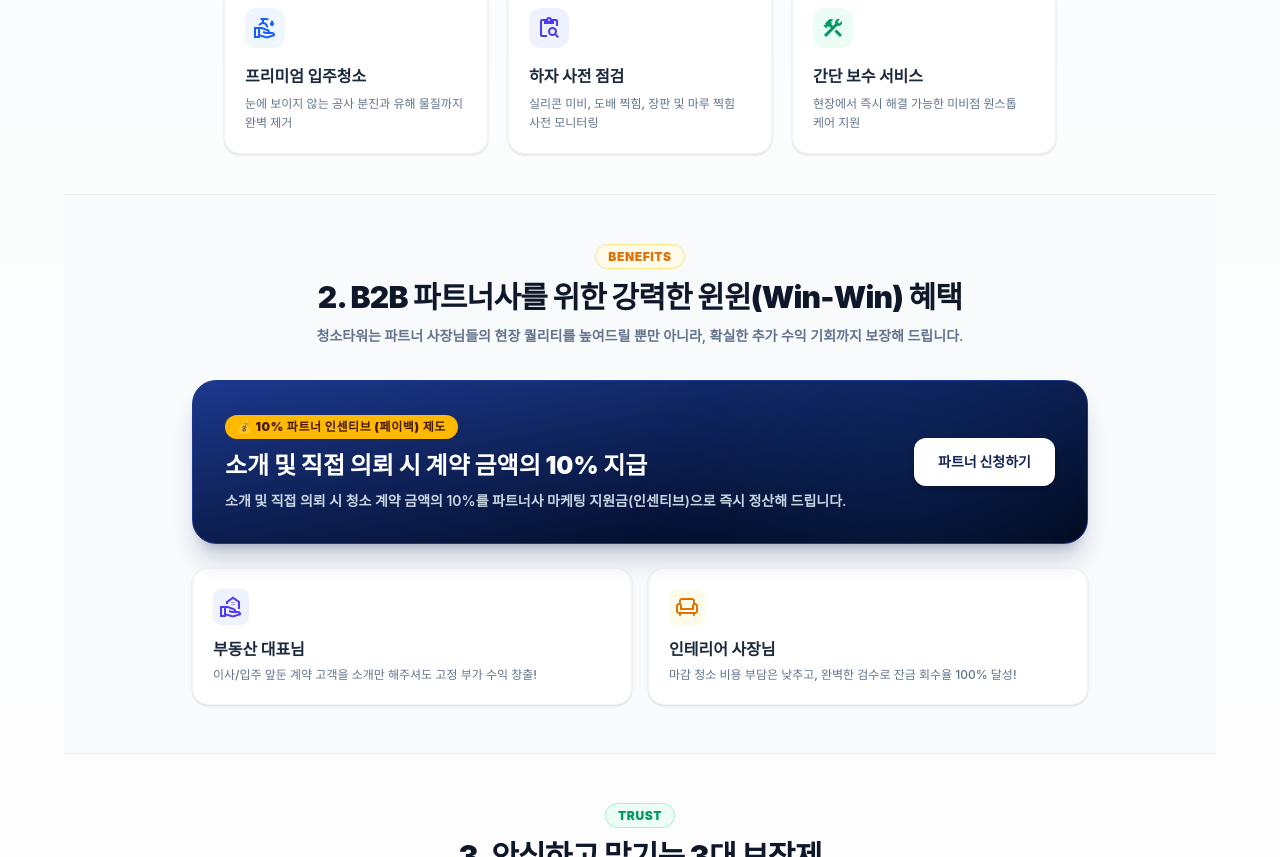
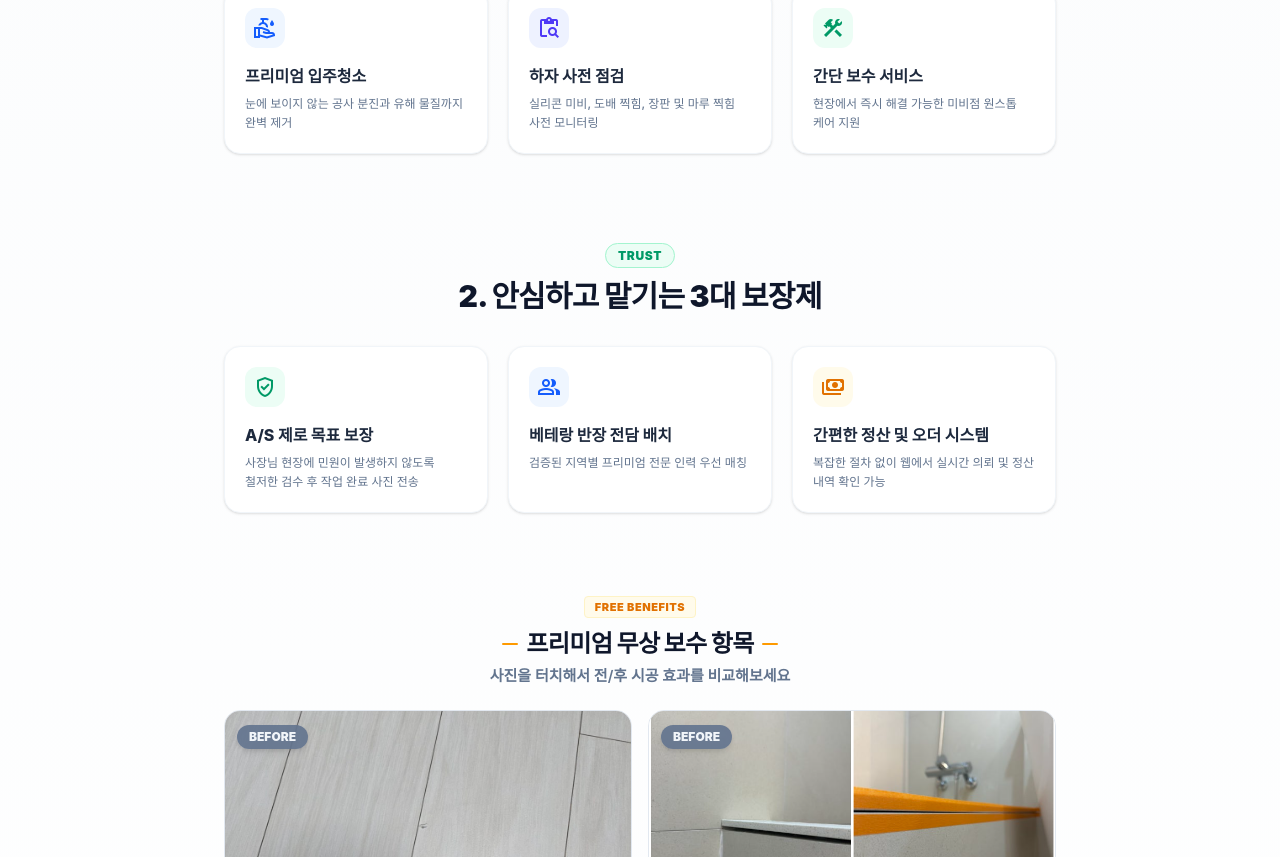
Before and after one commit to timbach9741-wq/CleaningTower, a React (Vite) app: page /b2b/quote in a window 1280 px wide. Shown: the part 1763-2620 px from the top of the page. Built offline with nearby package versions, Linux system fonts and the light colour scheme; a web font is replaced by a local one.

Commit message:
feat: remove B2B win-win partner benefits section

```diff
--- a/src/pages/B2BQuote.tsx
+++ b/src/pages/B2BQuote.tsx
@@ -1097,81 +1097,15 @@ export default function Quote() {
                   </div>
                 </div>
 
-                {/* (서브 섹션 2) B2B 파트너사를 위한 강력한 윈윈(Win-Win) 혜택 */}
-                <div className="px-5 lg:px-8 py-12 bg-slate-50 border-y border-slate-200/60 w-full">
-                  <div className="max-w-4xl mx-auto">
-                    <div className="text-center mb-8">
-                      <span className="text-xs font-black text-amber-600 bg-amber-50 border border-amber-200 px-3 py-1 rounded-full uppercase tracking-wider">
-                        BENEFITS
-                      </span>
-                      <h2 className="text-xl lg:text-3xl font-black text-slate-900 tracking-tight mt-3">
-                        2. B2B 파트너사를 위한 강력한 윈윈(Win-Win) 혜택
-                      </h2>
-                      <p className="text-xs lg:text-sm text-slate-500 font-semibold leading-relaxed mt-2.5 break-keep">
-                        청소타워는 파트너 사장님들의 현장 퀄리티를 높여드릴 뿐만 아니라, 확실한 추가 수익 기회까지 보장해 드립니다.
-                      </p>
-                    </div>
-
-                    {/* 10% 페이백 메인 배너 */}
-                    <div className="bg-gradient-to-br from-blue-900 to-slate-950 text-white rounded-3xl p-6 md:p-8 border border-blue-900 shadow-xl shadow-blue-950/20 mb-6 text-center md:text-left relative overflow-hidden">
-                      <div className="absolute top-0 right-0 w-80 h-80 bg-blue-500/10 rounded-full blur-[80px] pointer-events-none" />
-
-                      <div className="relative z-10 flex flex-col md:flex-row md:items-center md:justify-between gap-6">
-                        <div className="text-left">
-                          <div className="inline-flex items-center gap-1.5 px-3 py-1 rounded-full bg-amber-400 text-amber-950 text-[10px] md:text-xs font-black tracking-wider mb-3">
-                            💰 10% 파트너 인센티브 (페이백) 제도
-                          </div>
-                          <h3 className="text-lg md:text-2xl font-black leading-tight text-white break-keep">
-                            소개 및 직접 의뢰 시 계약 금액의 10% 지급
-                          </h3>
-                          <p className="text-xs md:text-sm text-slate-300 font-semibold mt-2.5 break-keep">
-                            소개 및 직접 의뢰 시 청소 계약 금액의 10%를 파트너사 마케팅 지원금(인센티브)으로 즉시 정산해 드립니다.
-                          </p>
-                        </div>
-                        {!isB2BLoggedIn && (
-                          <button
-                            onClick={() => navigate('/b2b/signup')}
-                            className="shrink-0 bg-white hover:bg-slate-100 text-blue-950 font-black text-xs md:text-sm px-6 py-3.5 rounded-xl shadow-md transition-all whitespace-nowrap hover:-translate-y-0.5 active:translate-y-0"
-                          >
-                            파트너 신청하기
-                          </button>
-                        )}
-                      </div>
-                    </div>
-
-                    {/* 대상별 카드 2열 */}
-                    <div className="grid grid-cols-1 md:grid-cols-2 gap-4">
-                      <div className="bg-white border border-slate-100 p-5 rounded-2xl shadow-sm text-left">
-                        <div className="w-9 h-9 rounded-lg bg-indigo-50 text-indigo-600 flex items-center justify-center mb-3">
-                          <span className="material-symbols-outlined text-[20px]">real_estate_agent</span>
-                        </div>
-                        <h4 className="font-extrabold text-slate-800 text-sm md:text-base mb-1">부동산 대표님</h4>
-                        <p className="text-xs text-slate-500 leading-relaxed break-keep font-medium">
-                          이사/입주 앞둔 계약 고객을 소개만 해주셔도 고정 부가 수익 창출!
-                        </p>
-                      </div>
-
-                      <div className="bg-white border border-slate-100 p-5 rounded-2xl shadow-sm text-left">
-                        <div className="w-9 h-9 rounded-lg bg-amber-50 text-amber-600 flex items-center justify-center mb-3">
-                          <span className="material-symbols-outlined text-[20px]">chair</span>
-                        </div>
-                        <h4 className="font-extrabold text-slate-800 text-sm md:text-base mb-1">인테리어 사장님</h4>
-                        <p className="text-xs text-slate-500 leading-relaxed break-keep font-medium">
-                          마감 청소 비용 부담은 낮추고, 완벽한 검수로 잔금 회수율 100% 달성!
-                        </p>
-                      </div>
-                    </div>
-                  </div>
-                </div>
-
-                {/* (서브 섹션 3) 안심하고 맡기는 3대 보장제 */}
+
+                {/* (서브 섹션 2) 안심하고 맡기는 3대 보장제 */}
                 <div className="px-5 lg:px-8 py-12 max-w-4xl mx-auto w-full">
                   <div className="text-center mb-8">
                     <span className="text-xs font-black text-emerald-600 bg-emerald-50 border border-emerald-200 px-3 py-1 rounded-full uppercase tracking-wider">
                       TRUST
                     </span>
                     <h2 className="text-xl lg:text-3xl font-black text-slate-900 tracking-tight mt-3">
-                      3. 안심하고 맡기는 3대 보장제
+                      2. 안심하고 맡기는 3대 보장제
                     </h2>
                   </div>
 
```
